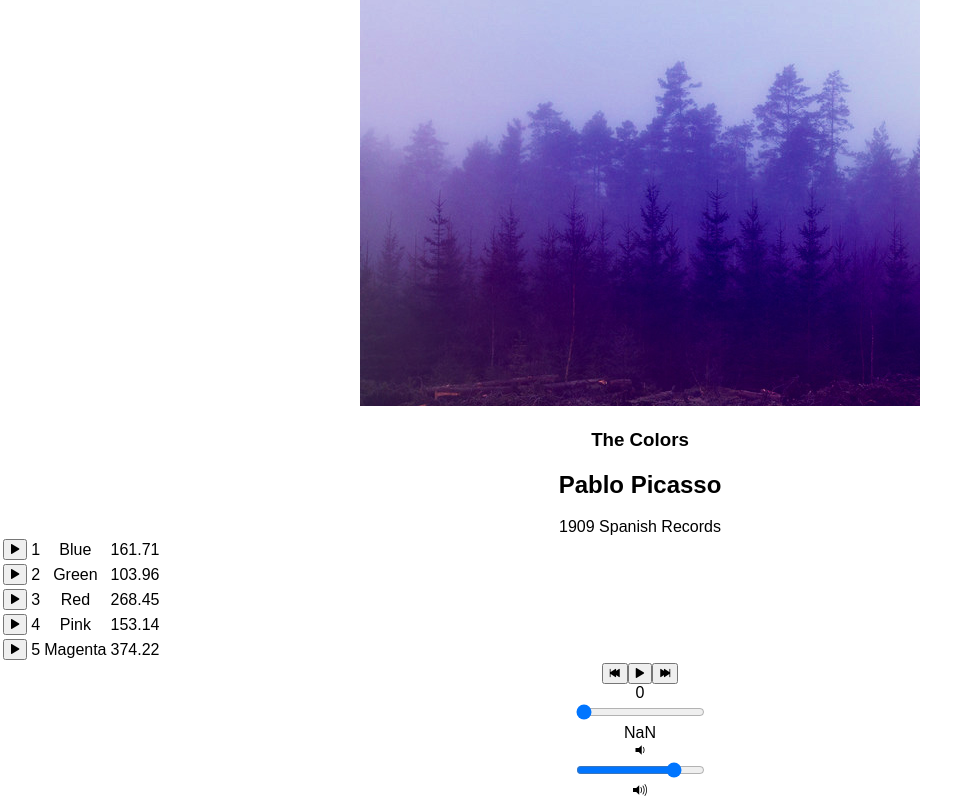
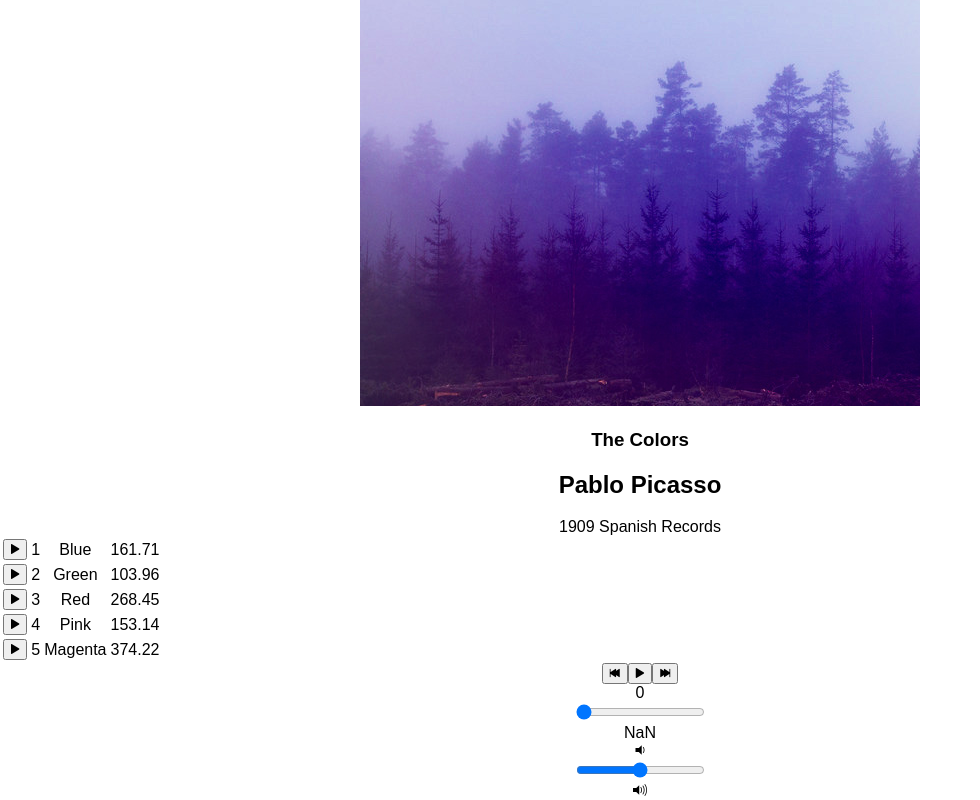
Before and after one commit to perspicacious-one/bloc-jams-react, a React (Create React App) app: page /album/the-colors in a window 1280 px wide. Shown: the part 252-1052 px from the top of the page, without its empty margins (0-980 px from the left). Built offline with nearby package versions, Linux system fonts and the light colour scheme.

Commit message:
volume slider

```diff
--- a/src/components/Album.js
+++ b/src/components/Album.js
@@ -15,7 +15,8 @@
       currentSong: album.songs[0],
       currentTime: 0,
       duration: album.songs[0].duration,
-      isPlaying: false
+      isPlaying: false,
+      volume: 0.5
     };
 
     this.audioElement = document.createElement('audio');
@@ -90,11 +91,19 @@
       this.play();
     }
   }
-
+  handleVolumeChange(e) {
+    const newVolume = e.target.value;
+    this.audioElement.volume = newVolume;
+    this.setState({ volume: newVolume });
+  }
   handleTimeChange(e) {
     const newTime = this.audioElement.duration * e.target.value;
     this.audioElement.currentTime = newTime;
     this.setState({ currentTime: newTime });
+  }
+
+  formatTime(seconds) {
+    const prettyTime = Math.floor(seconds)
   }
 
   renderSongs() {
@@ -144,6 +153,7 @@
           handlePrevClick={ () => this.handlePrevClick()}
           handleNextClick={ () => this.handleNextClick()}
           handleTimeChange={(e) => this.handleTimeChange(e)}
+          handleVolumeChange={(e) => this.handleVolumeChange(e)}
           />
       </section>
     );
--- a/src/components/PlayerBar.js
+++ b/src/components/PlayerBar.js
@@ -31,7 +31,15 @@
         </section>
         <section id="volume-control">
           <div className="icon ion-volume-low"></div>
-          <input type="range" className="seek-bar" value="80" />
+          <input
+            type="range"
+            className="seek-bar"
+            value={(this.props.volume)}
+            max="1"
+            min="0"
+            step="0.1"
+            onChange={this.props.handleVolumeChange}
+          />
           <div className="icon ion-volume-high"></div>
         </section>
       </section>
```
